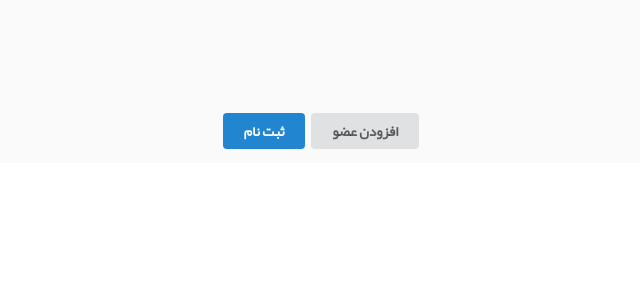
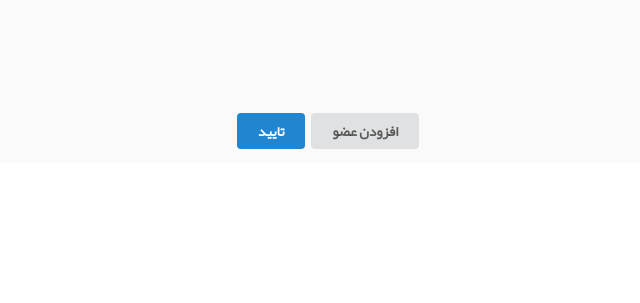
Before and after one commit to alimahdiyar/sfmc, a Django app: page /dorm/dorm_users/ in a window 1280 px wide. Shown: the part 233-536 px from the top of the page, without its empty margins (612-1252 px from the left). Run offline with Django 3.2, Linux system fonts and the light colour scheme; the visitor is signed in with stand-in values (Sample User, id 1); data that the repository does not hold is empty.

Commit message:
submit btn text change

```diff
--- a/templates/dorm_users.html
+++ b/templates/dorm_users.html
@@ -133,7 +133,7 @@
             </template>
 
             <div class="ui button" @click="addMember">افزودن عضو</div>
-            <input type="submit" value="ثبت نام" class="ui primary button" />
+            <input type="submit" value="تایید" class="ui primary button" />
         </form>
         {% endverbatim %}
     </div>
```
